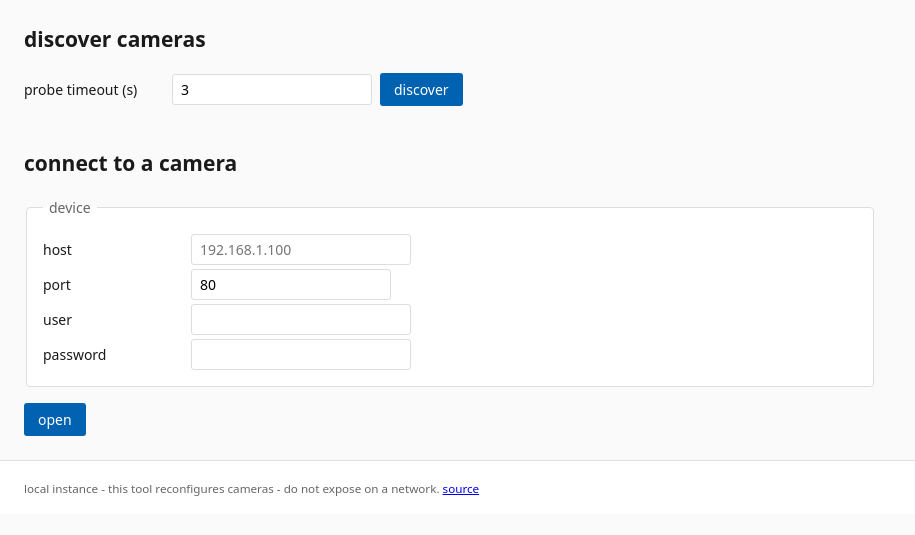
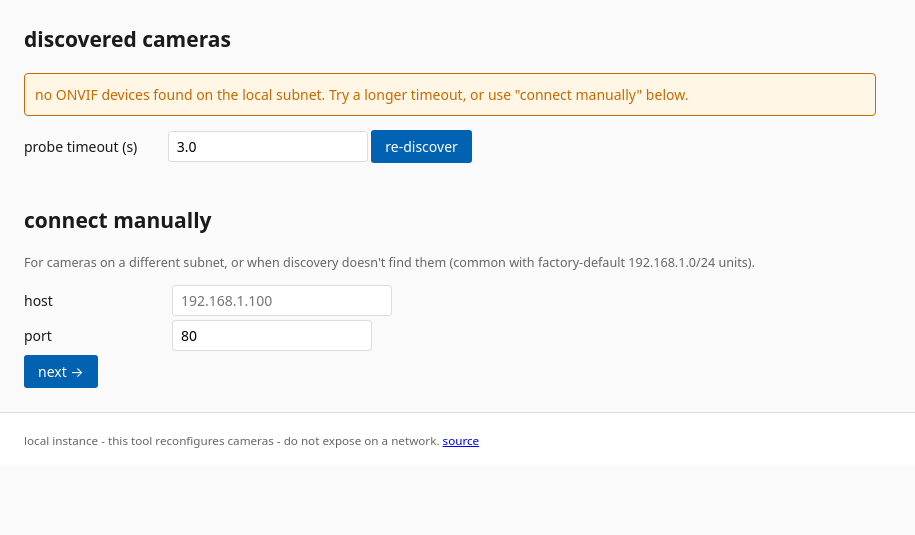
Before and after one commit to andrewhack/odm, a FastAPI app: a page that uses src/onvifcfg/web/templates/index.html in a window 1280 px wide. Shown: the part 55-590 px from the top of the page, without its empty margins (0-915 px from the left). Run offline with FastAPI, Linux system fonts and the light colour scheme.

Commit message:
web: auto-discover on / and turn results into clickable links
 - GET / now runs WS-Discovery on page load (timeout query param,
   default 3 s); each result renders as a link to /connect?host=
   X&port=Y instead of a bare code block.
 - New GET /connect route + connect.html render a login form with
   the host prefilled. Submitting the form POSTs to the existing
   /device handler - no change to its signature.
 - index.html dropped the old button-triggered 'discover' flow in
   favour of the auto-discover; the re-discover button is a plain
   GET / refresh with an adjustable timeout. Kept the 'connect
   manually' section for cameras outside the local subnet where
   WS-Discovery multicast doesn't reach (pending the cross-subnet
   sniffer work on the roadmap).
 - Dropped the POST /discover endpoint it no longer has any caller.

```diff
--- a/src/onvifcfg/web/app.py
+++ b/src/onvifcfg/web/app.py
@@ -14,6 +14,7 @@ from __future__ import annotations
 
 from ipaddress import IPv4Address, ip_address
 from pathlib import Path
+from urllib.parse import urlparse
 from typing import Any
 
 from fastapi import FastAPI, Form, Request
@@ -52,16 +53,40 @@ def create_app() -> FastAPI:
     )
 
     @app.get("/", response_class=HTMLResponse)
-    def index(request: Request) -> Any:
-        return templates.TemplateResponse(request=request, name="index.html", context={"request": request})
+    def index(request: Request, timeout: float = 3.0, no_discover: bool = False) -> Any:
+        """Landing page - runs WS-Discovery on load and lists cameras as links.
 
-    @app.post("/discover", response_class=HTMLResponse)
-    def discover(request: Request, timeout: float = Form(3.0)) -> Any:
-        try:
-            devices = _discover(timeout_s=timeout)
-        except Exception as e:
-            return templates.TemplateResponse(request=request, name="index.html", context={"request": request, "error": f"discovery failed: {e}"})
-        return templates.TemplateResponse(request=request, name="index.html", context={"request": request, "devices": devices})
+        Pass ?no_discover=1 to skip discovery (useful for fast page reloads);
+        pass ?timeout=<s> to tune the probe window.
+        """
+        devices: list[dict] = []
+        error: str | None = None
+        if not no_discover:
+            try:
+                for d in _discover(timeout_s=timeout):
+                    u = urlparse(d.best_xaddr())
+                    devices.append({
+                        "host": u.hostname or "",
+                        "port": u.port or 80,
+                        "xaddr": d.best_xaddr(),
+                        "scopes": list(d.scopes),
+                    })
+            except Exception as e:
+                error = f"discovery failed: {e}"
+        return templates.TemplateResponse(
+            request=request,
+            name="index.html",
+            context={"request": request, "devices": devices, "error": error, "timeout": timeout},
+        )
+
+    @app.get("/connect", response_class=HTMLResponse)
+    def connect_form(request: Request, host: str = "", port: int = 80) -> Any:
+        """Login form prefilled from a discovered device link."""
+        return templates.TemplateResponse(
+            request=request,
+            name="connect.html",
+            context={"request": request, "host": host, "port": port},
+        )
 
     @app.post("/device", response_class=HTMLResponse)
     def device(
--- a/src/onvifcfg/web/templates/index.html
+++ b/src/onvifcfg/web/templates/index.html
@@ -1,44 +1,40 @@
 {% extends "base.html" %}
 {% block content %}
 
-<h2>discover cameras</h2>
-<form method="post" action="/discover">
-  <div class="row">
-    <label for="timeout">probe timeout (s)</label>
-    <input type="number" id="timeout" name="timeout" value="3" min="1" max="30" step="0.5">
-    <button type="submit">discover</button>
-  </div>
-</form>
+<h2>discovered cameras</h2>
 
-{% if devices is defined %}
 {% if devices %}
-    <h3>found {{ devices|length }} device(s)</h3>
   <table>
-      <thead><tr><th>address</th><th>scopes</th></tr></thead>
+    <thead><tr><th>host</th><th>port</th><th>scopes</th><th></th></tr></thead>
     <tbody>
       {% for d in devices %}
         <tr>
-            <td><code>{{ d.best_xaddr() }}</code></td>
-            <td class="muted">{{ d.scopes|join(' ') }}</td>
+          <td><strong>{{ d.host }}</strong></td>
+          <td>{{ d.port }}</td>
+          <td class="muted" style="font-size:0.85em">{{ d.scopes|join(' ') }}</td>
+          <td><a href="/connect?host={{ d.host }}&amp;port={{ d.port }}">open &rarr;</a></td>
         </tr>
       {% endfor %}
     </tbody>
   </table>
 {% else %}
-    <div class="warn">no ONVIF devices found - check network reachability or switch subnet</div>
-  {% endif %}
+  <div class="warn">no ONVIF devices found on the local subnet. Try a longer timeout, or use "connect manually" below.</div>
 {% endif %}
 
-<h2 style="margin-top:2em">connect to a camera</h2>
-<form method="post" action="/device">
-  <fieldset>
-    <legend>device</legend>
+<div class="row" style="margin-top:1em">
+  <form method="get" action="/">
+    <label for="timeout">probe timeout (s)</label>
+    <input type="number" id="timeout" name="timeout" value="{{ timeout|default(3.0) }}" min="1" max="30" step="0.5" style="width:70px">
+    <button type="submit">re-discover</button>
+  </form>
+</div>
+
+<h2 style="margin-top:2em">connect manually</h2>
+<p class="muted">For cameras on a different subnet, or when discovery doesn't find them (common with factory-default 192.168.1.0/24 units).</p>
+<form method="get" action="/connect">
   <div class="row"><label>host</label><input type="text" name="host" required placeholder="192.168.1.100"></div>
   <div class="row"><label>port</label><input type="number" name="port" value="80" min="1" max="65535"></div>
-    <div class="row"><label>user</label><input type="text" name="user" required></div>
-    <div class="row"><label>password</label><input type="password" name="password" required></div>
-  </fieldset>
-  <button type="submit">open</button>
+  <button type="submit">next &rarr;</button>
 </form>
 
 {% endblock %}
```
Also changed, not shown: src/onvifcfg/web/templates/connect.html (added, +20 -0 lines). Lines whose indentation alone changed are shown as unchanged.
